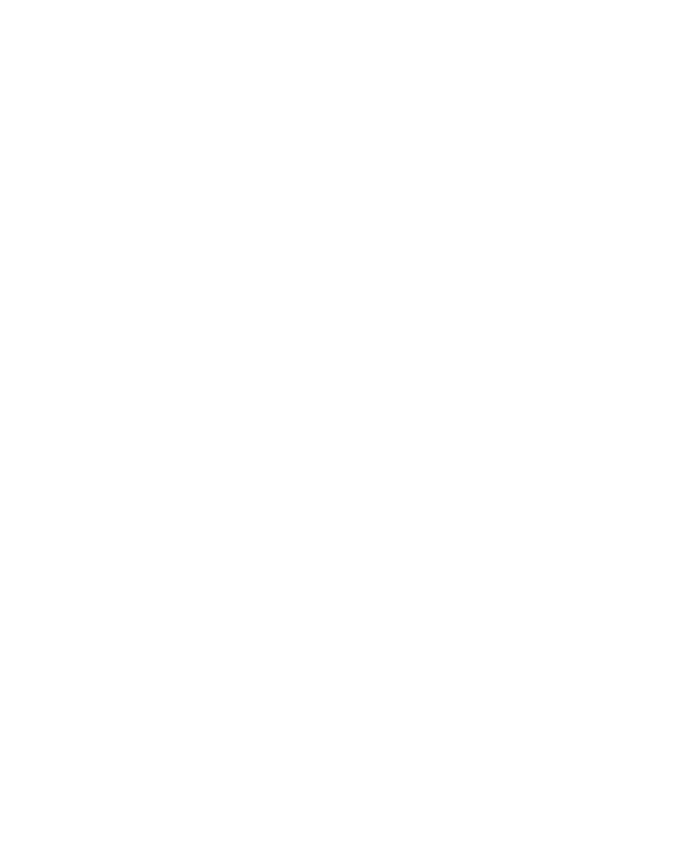
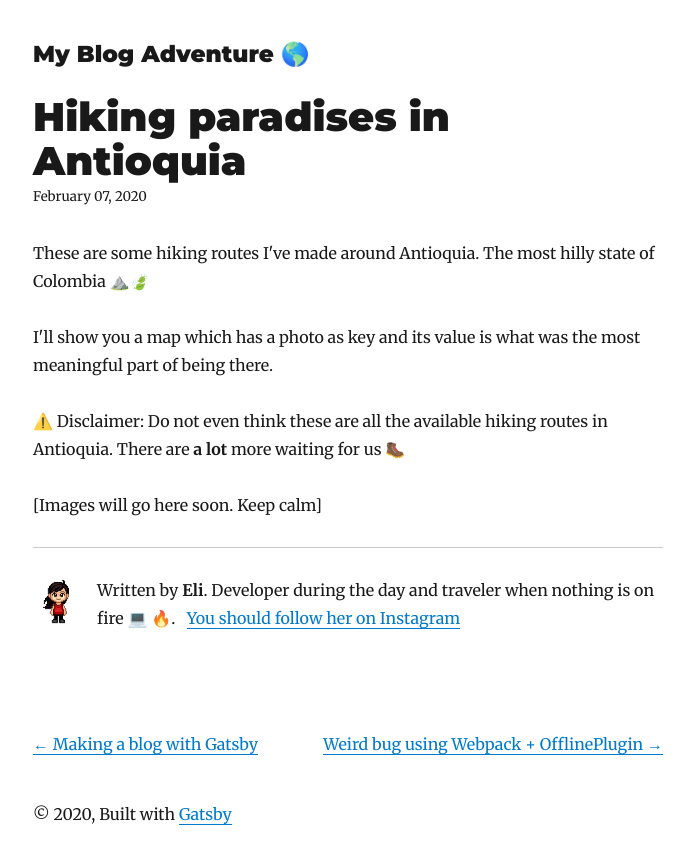
Before and after one commit to elianalopezv/blog-adventure, a Gatsby site: page /antioquia-hikes/ in a window 1280 px wide. Before the commit this address had no page. Shown: the whole page, without its empty margins (292-983 px from the left). Before the commit the page ends 800 px from the top, so only its background shows below. Built offline with nearby package versions, Linux system fonts and the light colour scheme; Gatsby itself is replaced by a stand-in of ours; some packages are replaced by stand-ins of ours.

Commit message:
Templates for two new blog posts

```diff
--- /dev/null
+++ b/content/blog/antioquia-hikes/index.md
@@ -0,0 +1,14 @@
+---
+title: Hiking paradises in Antioquia
+date: "2020-02-07T23:10:00.000Z"
+description: "Hiking routes I've made in Antioquia (Colombia) and you could try too."
+---
+
+These are some hiking routes I've made around Antioquia. The most hilly state of Colombia ⛰️🍃
+
+I'll show you a map which has a photo as key and its value is what was the most meaningful part of being there.
+
+⚠️ Disclaimer: Do not even think these are all the available hiking routes in Antioquia.
+There are **a lot** more waiting for us 🥾
+
+[Images will go here soon. Keep calm]
--- /dev/null
+++ b/content/blog/weird-bug-react/index.md
@@ -0,0 +1,7 @@
+---
+title: Weird bug using Webpack + OfflinePlugin
+date: "2020-02-07T23:35:00.000Z"
+description: "My odyssey trying solutions for a cache-related bug. Here is the winner."
+---
+
+[Content in progress 🔥]
--- a/src/components/bio.js
+++ b/src/components/bio.js
@@ -54,9 +54,9 @@ const Bio = () => {
         }}
       />
       <p>
-        Written by <strong>{author}</strong>. Developer during the day and traveller when nothing is on fire &#x1F4BB; &#x1F525;.
+        Written by <strong>{author}</strong>. Developer during the day and traveler when nothing is on fire &#x1F4BB; &#x1F525;.
         &nbsp;&nbsp;
-        <a href={`https://instagram.com/${social.instagram}`}>
+        <a target="_blank" rel="noopener noreferrer" href={`https://instagram.com/${social.instagram}`}>
           You should follow her on Instagram
         </a>
       </p>
--- a/src/components/layout.js
+++ b/src/components/layout.js
@@ -65,7 +65,7 @@ class Layout extends React.Component {
         <footer>
           © {new Date().getFullYear()}, Built with
           {` `}
-          <a href="https://www.gatsbyjs.org">Gatsby</a>
+          <a target="_blank" rel="noopener noreferrer" href="https://www.gatsbyjs.org">Gatsby</a>
         </footer>
       </div>
     )
```
